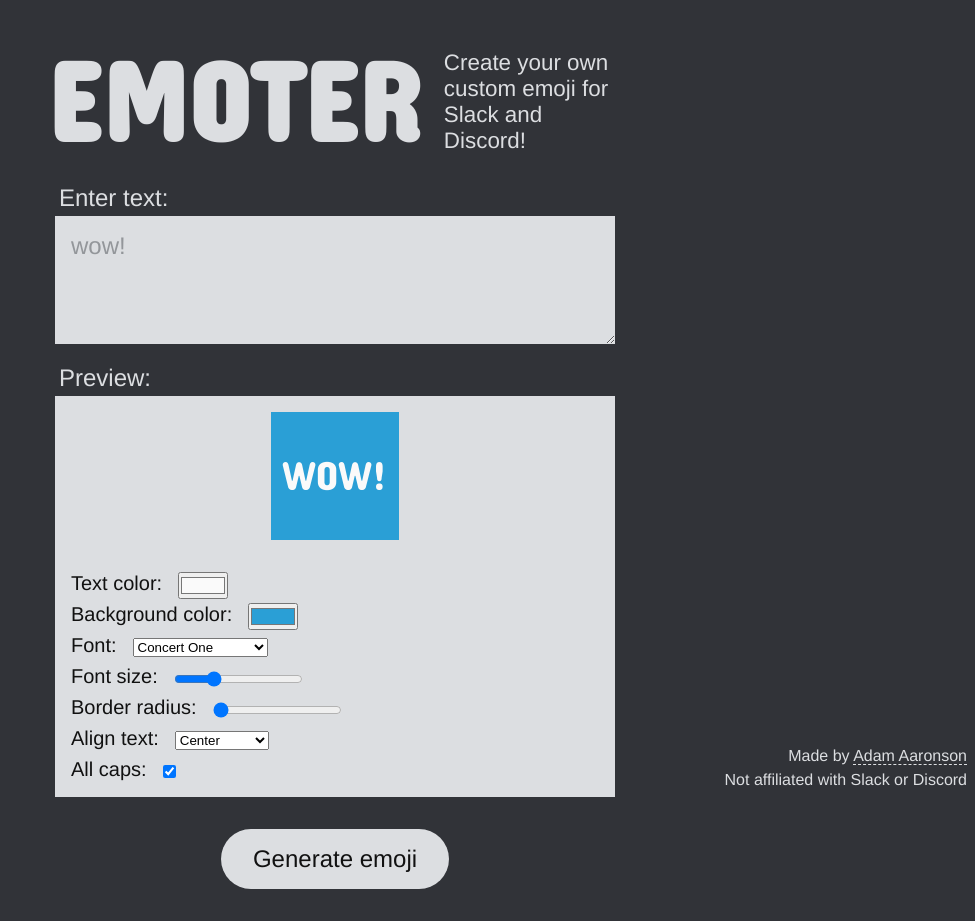
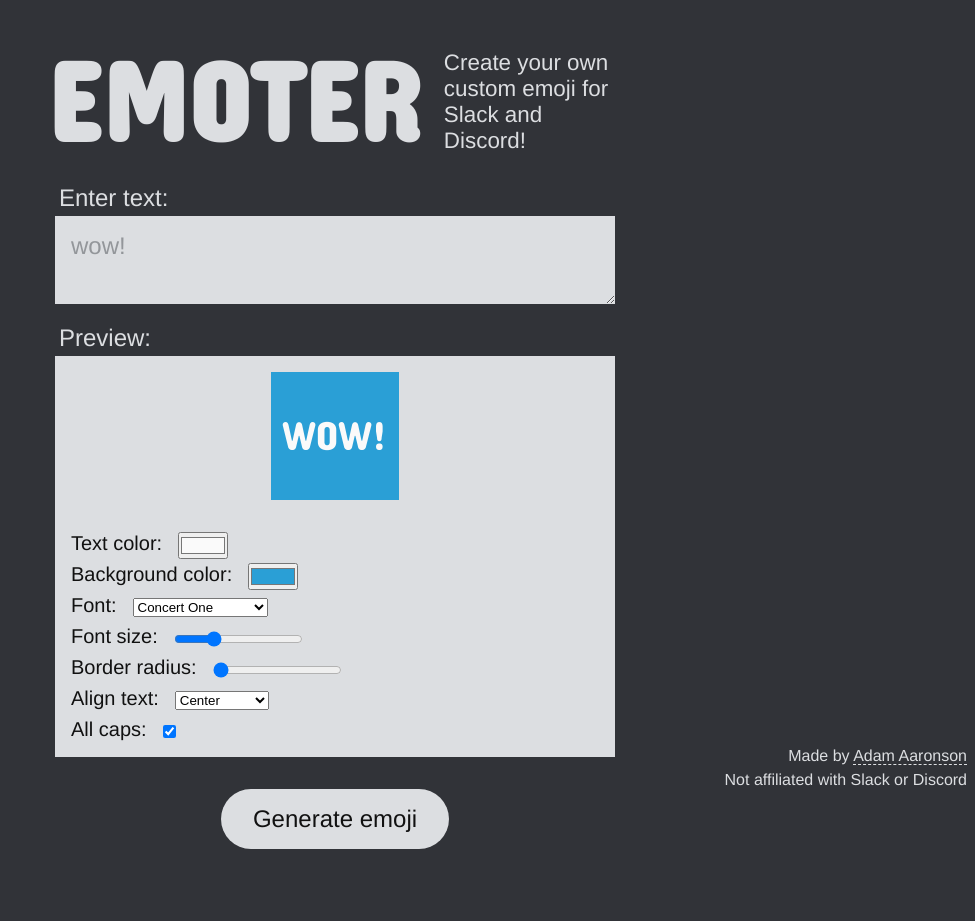
Before and after one commit to adamaaronson/emoter, a React (Vite) app: page / in a window 1280 px wide. Shown: the whole page, without its empty margins (305-1280 px from the left). After the commit the page ends 881 px from the top, so only its background shows below. Built offline with nearby package versions, Linux system fonts and the light colour scheme; a web font is replaced by a local one.

Commit message:
Make textarea smaller

```diff
--- a/src/styles/App.scss
+++ b/src/styles/App.scss
@@ -43,7 +43,7 @@ textarea {
     padding: 1rem;
     font-size: 1.5rem;
     font-family: inherit;
-    min-height: 8rem;
+    min-height: 4rem;
     border-radius: 0;
     border: none;
 }
```
